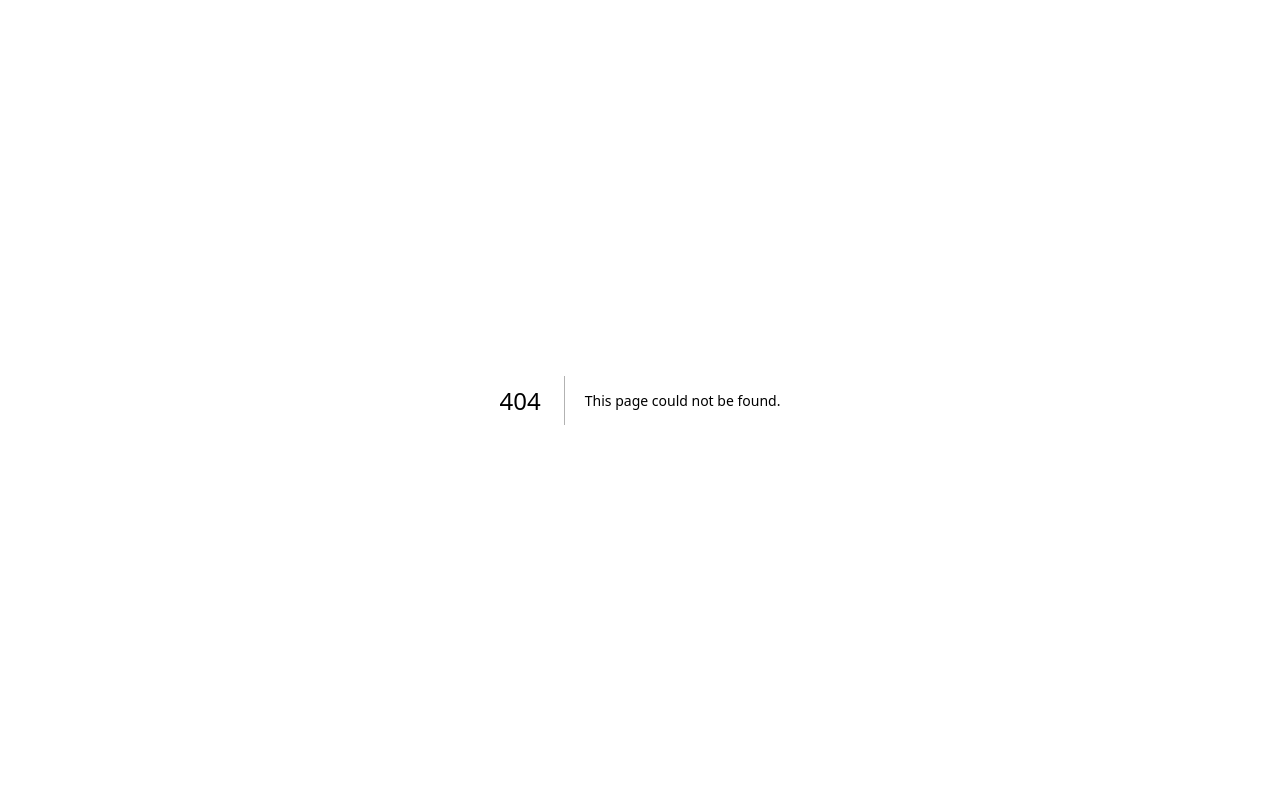
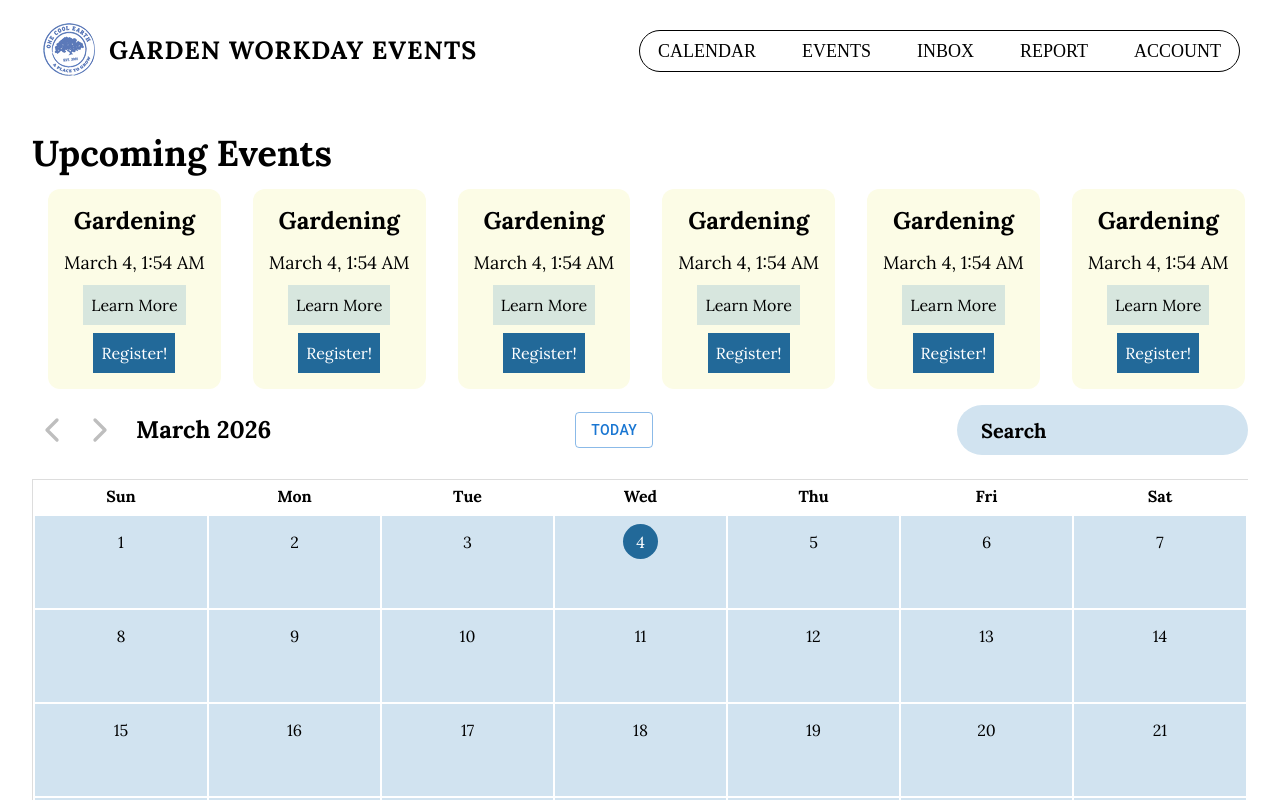
Before and after one commit to hack4impact-calpoly/one-cool-earth-25, a Next.js app: page /admin-calendar in a window 1280 px wide. Before the commit this address had no page. Shown: the top 800 px of the page. Built offline with nearby package versions, Linux system fonts and the light colour scheme; a web font is replaced by a local one.

Commit message:
Adding a base account page and setting up a new admin calendar page to prepare for fixing the cards

```diff
--- /dev/null
+++ b/src/app/account/page.tsx
@@ -0,0 +1,33 @@
+"use client";
+
+import { useClerk } from "@clerk/nextjs";
+import { useRouter } from "next/navigation";
+import NavBar from "@/components/Navbar";
+
+export default function AccountPage() {
+  const { signOut } = useClerk();
+  const router = useRouter();
+
+  async function handleLogout() {
+    await signOut();
+    router.push("/login");
+  }
+
+  return (
+    <div>
+      <NavBar mode="VolunteerLoggedIn" />
+      <main className="p-8 font-lora">
+        <h1 className="text-4xl font-bold">My Account</h1>
+        <div className="mt-8">
+          <button
+            type="button"
+            onClick={handleLogout}
+            className="rounded-full border border-[#d9a7a7] bg-[#f8d7d7] px-6 py-2 font-semibold text-black transition hover:brightness-95 active:brightness-90"
+          >
+            Log Out
+          </button>
+        </div>
+      </main>
+    </div>
+  );
+}
--- /dev/null
+++ b/src/app/admin-calendar/page.tsx
@@ -0,0 +1,107 @@
+"use client";
+import React, { useRef, useState } from "react";
+import { ChevronLeft, ChevronRight } from "lucide-react"; // Import the icons
+import FullCalendar from "@fullcalendar/react";
+import dayGridPlugin from "@fullcalendar/daygrid";
+import interactionPlugin from "@fullcalendar/interaction";
+import { Button } from "@mui/material";
+import EventCard from "../../components/EventCard";
+import "@/app/globals.css";
+import Navbar from "../../components/Navbar";
+
+export default function CalendarPage() {
+  const calendarRef = useRef<FullCalendar>(null);
+  const [viewDate, setViewDate] = useState(new Date());
+  const today = new Date();
+  const handleNext = () => {
+    if (calendarRef.current) {
+      const threeMonthsAhead = new Date(today.getFullYear(), today.getMonth() + 3, 1);
+      if (viewDate < threeMonthsAhead) {
+        const calendarApi = calendarRef.current.getApi();
+        calendarApi.next();
+        const newDate = new Date(viewDate.getFullYear(), viewDate.getMonth() + 1, 1);
+        setViewDate(newDate);
+      } else {
+        console.log("Limit Reached, can't go ahead more than three months");
+      }
+    }
+  };
+  const handlePrev = () => {
+    if (calendarRef.current) {
+      const oneMonthAgo = new Date(today.getFullYear(), today.getMonth() - 1, 1);
+      if (viewDate > oneMonthAgo) {
+        const calendarApi = calendarRef.current.getApi();
+        calendarApi.prev();
+
+        const newDate = new Date(viewDate.getFullYear(), viewDate.getMonth() - 1, 1);
+        setViewDate(newDate);
+      } else {
+        console.log("Limit reached: Cannot go back further than 1 month.");
+      }
+    }
+  };
+
+  const handleReset = () => {
+    if (calendarRef.current) {
+      const calendarApi = calendarRef.current.getApi();
+      calendarApi.today();
+
+      setViewDate(new Date());
+    }
+  };
+
+  const events = [];
+  for (let i = 0; i < 10; i++) {
+    events[i] = { eventTitle: "Gardening", date: new Date() };
+  }
+  return (
+    <div>
+      <Navbar mode={"Admin"} />
+      <div className="p-8 font-lora">
+        <div className="text-4xl font-bold">Upcoming Events</div>
+        <div className="flex justify-start flex-nowrap overflow-x-scroll">
+          {events.map((event, idx) => {
+            return <EventCard key={idx} eventTitle={event.eventTitle} date={event.date} />;
+          })}
+        </div>
+        <div className="flex justify-between items-center mb-6">
+          {" "}
+          <div className="flex items-center gap-4">
+            {" "}
+            <div className="flex gap-2">
+              <button onClick={handlePrev} className="hover:opacity-70 transition-opacity">
+                <ChevronLeft size={40} color="#BEBEBE" />
+              </button>
+              <button onClick={handleNext} className="hover:opacity-70 transition-opacity">
+                <ChevronRight size={40} color="#BEBEBE" />
+              </button>
+            </div>
+            <h2 className="text-2xl font-bold">
+              {viewDate.toLocaleString("default", { month: "long", year: "numeric" })}
+            </h2>
+          </div>
+          <div>
+            <Button className="hover:opacity-70 transition-opacity" variant="outlined" onClick={handleReset}>
+              Today
+            </Button>
+          </div>
+          <div className="w-[291px] h-[50px] flex-shrink-0">
+            <input
+              type="text"
+              placeholder="Search"
+              className="w-full h-full border-none rounded-full bg-[#D1E3F0] px-6 text-xl font-bold text-black placeholder:text-black placeholder:opacity-100 focus:outline-none"
+            />
+          </div>
+        </div>
+
+        <FullCalendar
+          ref={calendarRef}
+          plugins={[dayGridPlugin, interactionPlugin]}
+          initialView="dayGridMonth"
+          headerToolbar={false}
+          height="auto"
+        />
+      </div>
+    </div>
+  );
+}
```
